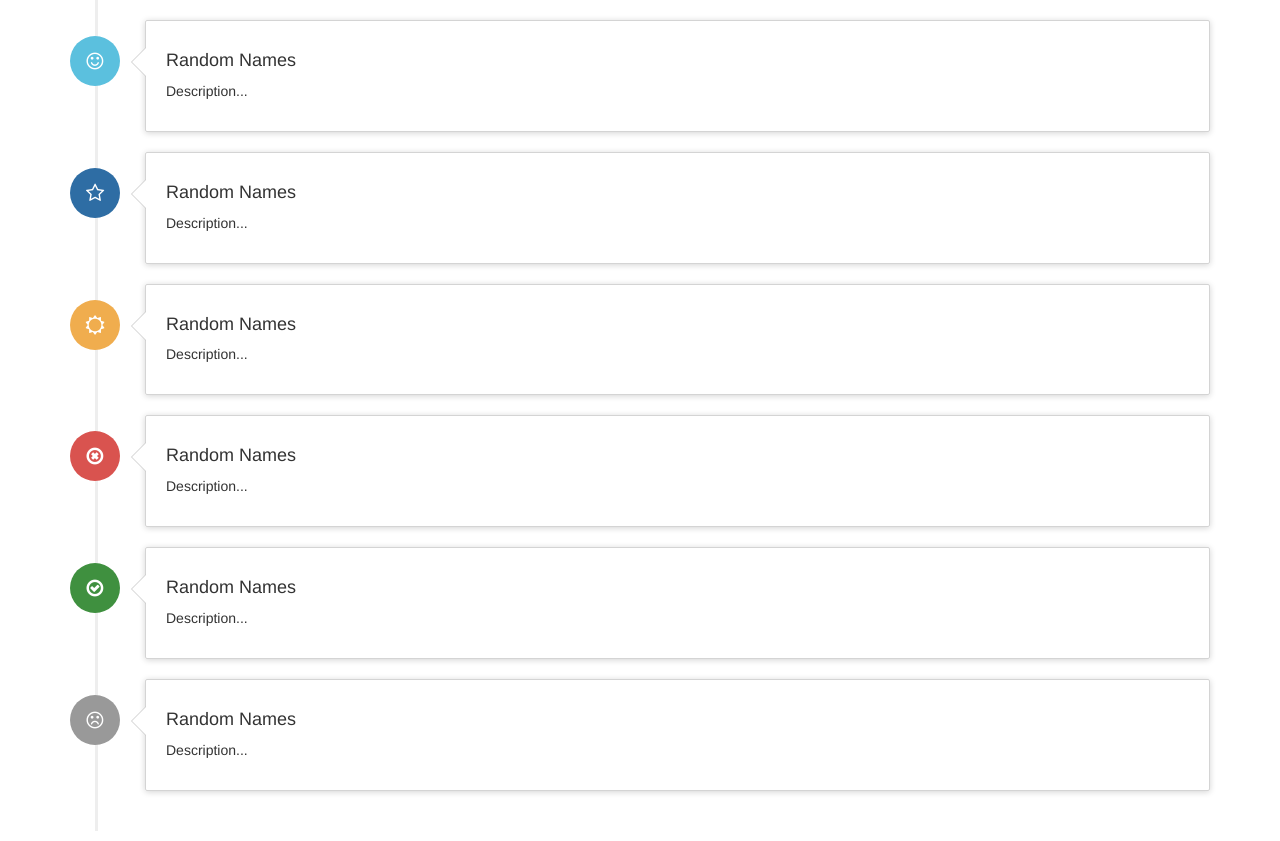
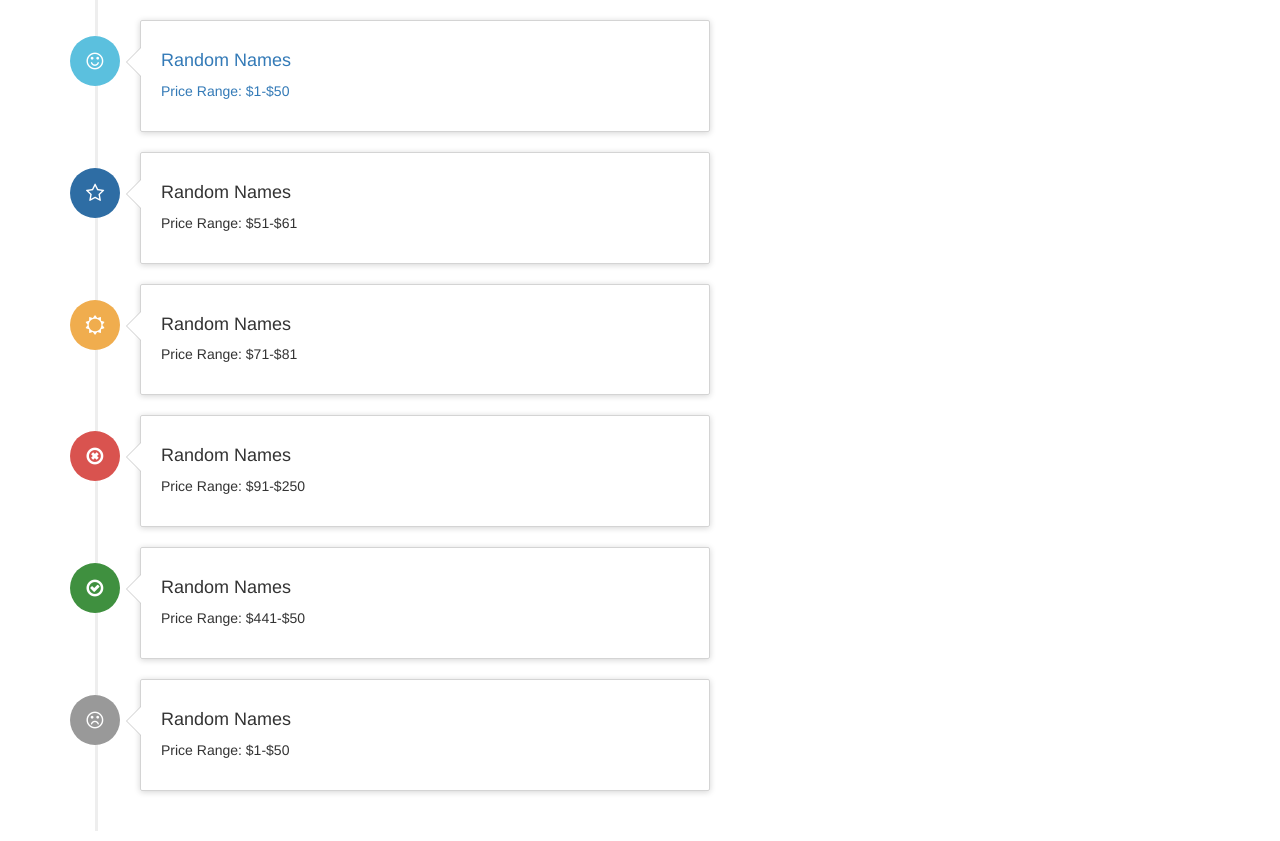
Before and after one commit to kiellabian/modest-market-name, a Django app: page / in a window 1280 px wide. Run offline with Django 3.2, Linux system fonts and the light colour scheme; some libraries are stand-ins or nearby versions.

Commit message:
refactored

```diff
--- a/market/name/static/market/market.css
+++ b/market/name/static/market/market.css
@@ -35,14 +35,14 @@
 }
 
 .timeline > li > .timeline-panel {
-  width: calc( 100% - 75px );
-  float: right;
+  width: 50%;
   border: 1px solid #d4d4d4;
   border-radius: 2px;
   padding: 20px;
   position: relative;
   -webkit-box-shadow: 0 1px 6px rgba(0, 0, 0, 0.175);
   box-shadow: 0 1px 6px rgba(0, 0, 0, 0.175);
+  left: 70px;
 }
 
 .timeline > li > .timeline-panel:before {
--- a/market/name/templates/home.html
+++ b/market/name/templates/home.html
@@ -10,12 +10,14 @@
 				<li>
 					<div class="timeline-badge info"><i class="fa fa-smile-o"></i></div>
 					<div class="timeline-panel">
+						<a href="#">
 							<div class="timeline-heading">
 								<h4 class="timeline-title">Random Names</h4>
 							</div>
 							<div class="timeline-body">
-              <p>Description...</p>
+								<p>Price Range: $1-$50</p>
 							</div>
+						</a>
 					</div>
 				</li>
 
@@ -26,7 +28,7 @@
 							<h4 class="timeline-title">Random Names</h4>
 						</div>
 						<div class="timeline-body">
-              <p>Description...</p>
+							<p>Price Range: $51-$61</p>
 						</div>
 					</div>
 				</li>
@@ -38,7 +40,7 @@
 							<h4 class="timeline-title">Random Names</h4>
 						</div>
 						<div class="timeline-body">
-              <p>Description...</p>
+							<p>Price Range: $71-$81</p>
 						</div>
 					</div>
 				</li>
@@ -50,7 +52,7 @@
 							<h4 class="timeline-title">Random Names</h4>
 						</div>
 						<div class="timeline-body">
-              <p>Description...</p>
+							<p>Price Range: $91-$250</p>
 						</div>
 					</div>
 				</li>
@@ -62,7 +64,7 @@
 							<h4 class="timeline-title">Random Names</h4>
 						</div>
 						<div class="timeline-body">
-              <p>Description...</p>
+							<p>Price Range: $441-$50</p>
 						</div>
 					</div>
 				</li>
@@ -74,7 +76,7 @@
 							<h4 class="timeline-title">Random Names</h4>
 						</div>
 						<div class="timeline-body">
-              <p>Description...</p>
+							<p>Price Range: $1-$50</p>
 						</div>
 					</div>
 				</li>
```
Lines whose indentation alone changed are shown as unchanged.
